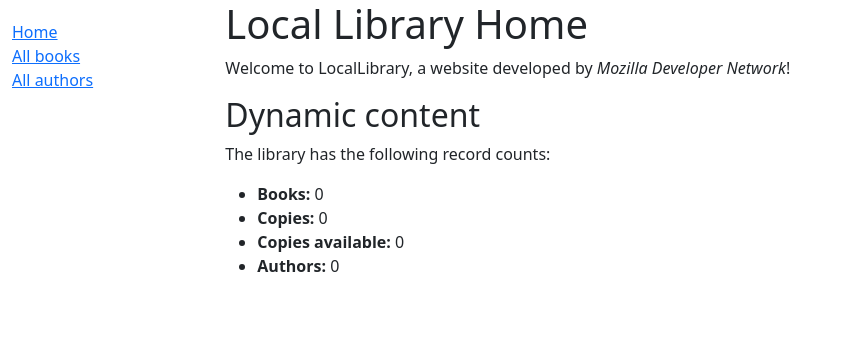
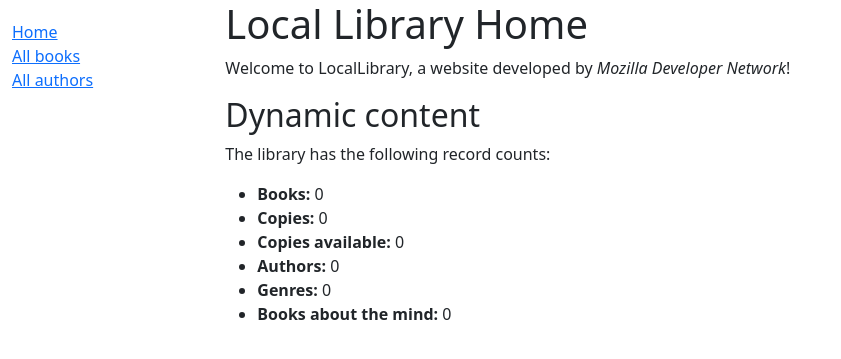
Before and after one commit to BalaurZmeu/Mozilla_Django_Tutorial, a Django app: page /catalog/ in a window 1280 px wide. Shown: the top 359 px of the page, without its empty margins (0-841 px from the left). Run offline with Django 5.2, Linux system fonts and the light colour scheme; data that the repository does not hold is empty.

Commit message:
Modified views and index page to show genre and books with the word mind

```diff
--- a/locallibrary/catalog/templates/index.html
+++ b/locallibrary/catalog/templates/index.html
@@ -1,4 +1,8 @@
 {% extends "base_generic.html" %}
+
+{% block title %}
+  <title>LocalLibrary Homepage</title>
+{% endblock %}
 
 {% block content %}
   <h1>Local Library Home</h1>
@@ -13,5 +17,7 @@
     <li><strong>Copies:</strong> {{ instances }}</li>
     <li><strong>Copies available:</strong> {{ available }}</li>
     <li><strong>Authors:</strong> {{ authors }}</li>
+    <li><strong>Genres:</strong> {{ genres }}</li>
+    <li><strong>Books about the mind:</strong> {{ mindbooks }}</li>
   </ul>
 {% endblock %}
--- a/locallibrary/catalog/views.py
+++ b/locallibrary/catalog/views.py
@@ -14,12 +14,16 @@ def index(request):
 
     # The 'all()' is implied by default
     num_authors = Author.objects.count()
+    num_genres = Genre.objects.all().count()
+    num_mindbooks = Book.objects.filter(title__icontains='mind').count()
 
     context = {
         'books' : num_books,
         'instances' : num_instances,
         'available' : num_instances_available,
         'authors' : num_authors,
+        'genres' : num_genres,
+        'mindbooks' : num_mindbooks,
     }
 
     # Render the HTML template index.html with the data in the context variable
```
